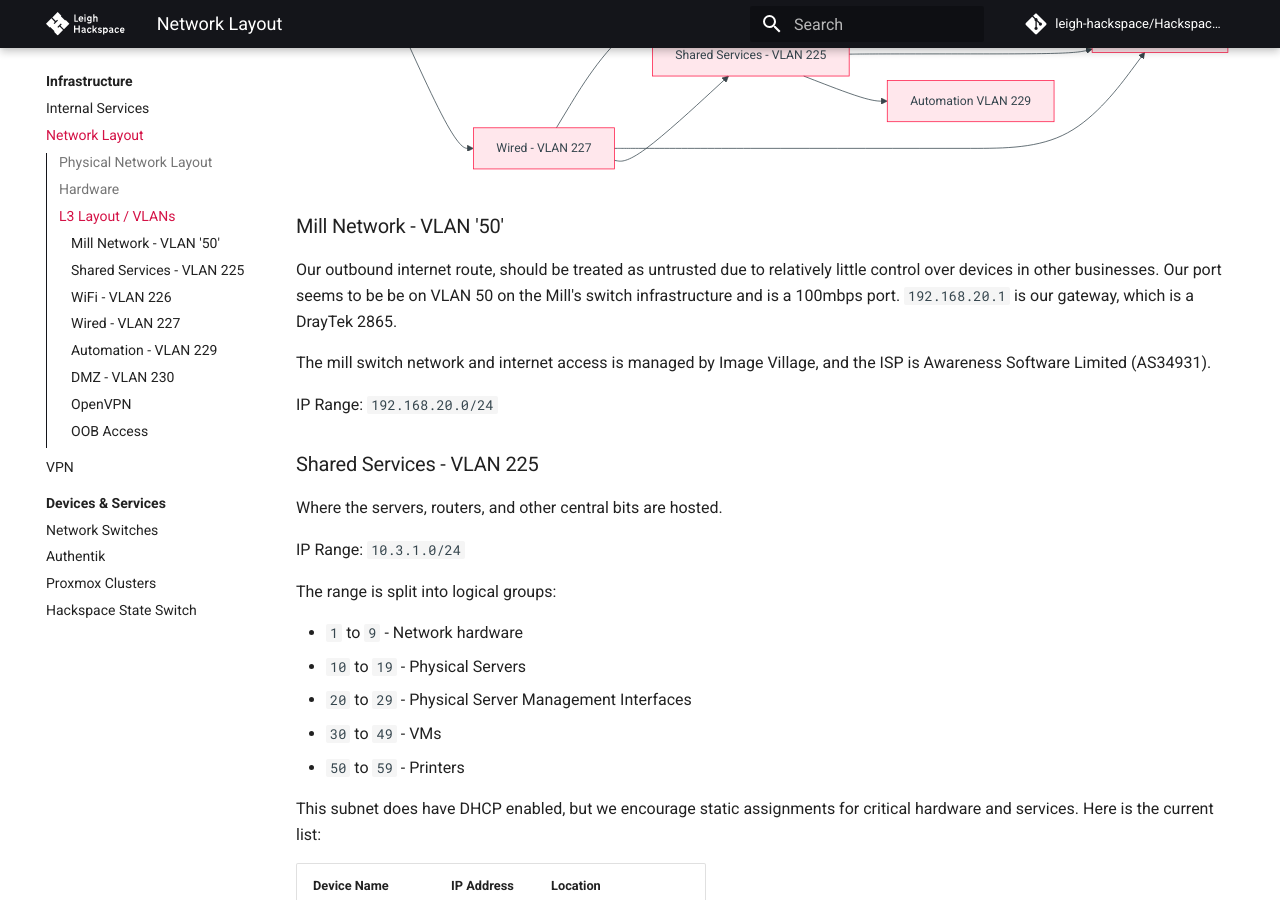
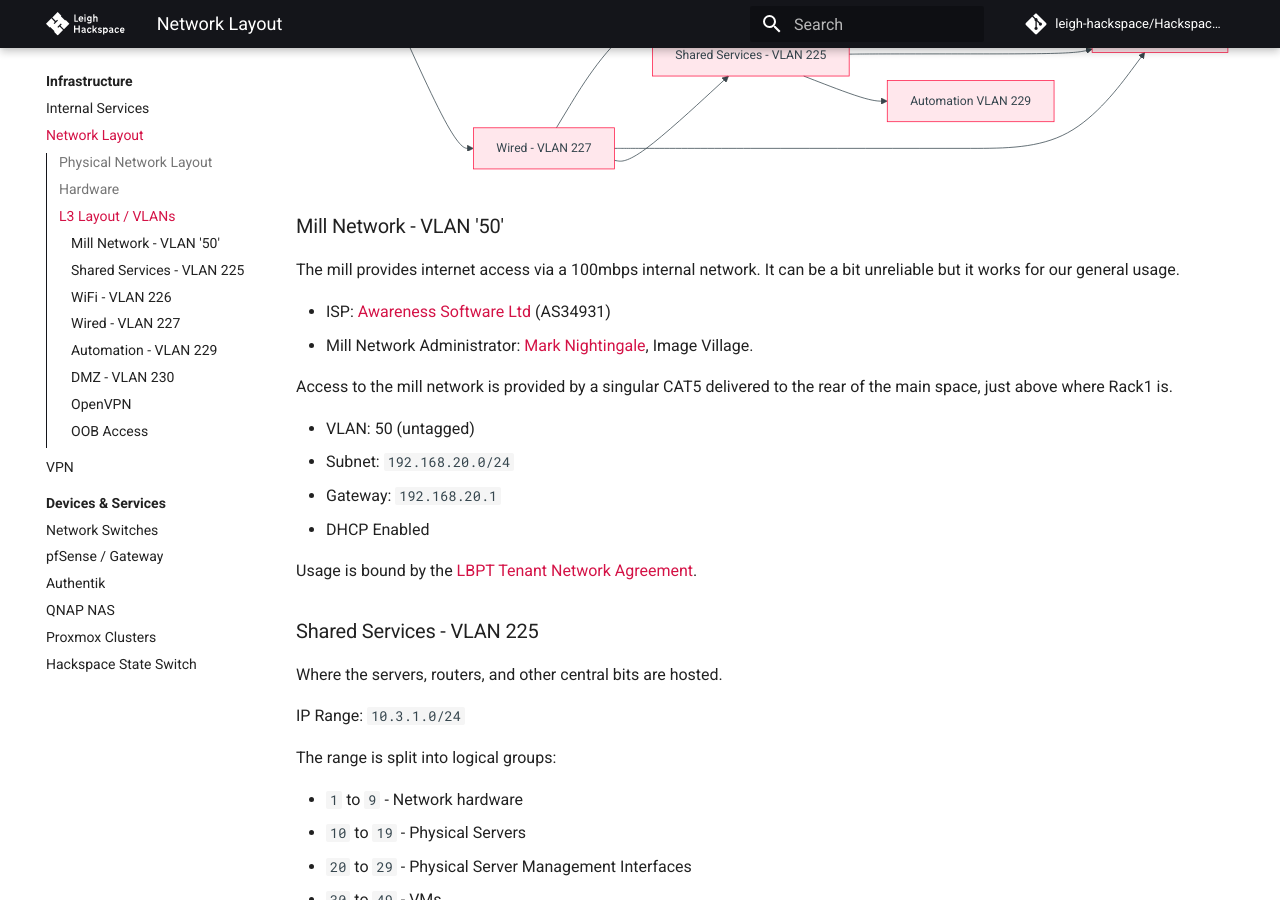
Before and after one commit to leigh-hackspace/HackspaceWiki, an MkDocs documentation site: the page built from docs/infrastructure/network_layout.md, in a window 1280 px wide and 900 px high, scrolled down 1738 px. Built offline with MkDocs 1.6.1 and Material for MkDocs 9.7.7, drawn with Linux system fonts in a browser that asks for light colours; comment, search, counter and statistics services are not loaded; the version menu is left out.

Commit message:
Add docs!

```diff
--- a/docs/infrastructure/network_layout.md
+++ b/docs/infrastructure/network_layout.md
@@ -12,7 +12,7 @@ graph
     SWITCH1[Switch 1] -->|Port1 / en0| GW
     NAS1[NAS 1] --> |Port44| SWITCH1
     ESX1[ESX 1] --> |Port40/41/42| SWITCH1
-    LEIGHOOB[Leigh OOB] -.-> |Port39| SWITCH1
+    LEIGHOOB[Leigh OOB] --> |Port39| SWITCH1
     MINISWITCH[Mini Switch]
     end
 
@@ -87,11 +87,19 @@ graph LR
 
 ### Mill Network - VLAN '50'
 
-Our outbound internet route, should be treated as untrusted due to relatively little control over devices in other businesses. Our port seems to be be on VLAN 50 on the Mill's switch infrastructure and is a 100mbps port. `192.168.20.1` is our gateway, which is a DrayTek 2865.
+The mill provides internet access via a 100mbps internal network. It can be a bit unreliable but it works for our general usage.
 
-The mill switch network and internet access is managed by Image Village, and the ISP is Awareness Software Limited (AS34931).
+* ISP: [Awareness Software Ltd](https://aware-soft.com/) (AS34931)
+* Mill Network Administrator: [Mark Nightingale](data@imagevillage.co.uk), Image Village.
 
-IP Range: `192.168.20.0/24`
+Access to the mill network is provided by a singular CAT5 delivered to the rear of the main space, just above where Rack1 is.
+
+* VLAN: 50 (untagged)
+* Subnet: `192.168.20.0/24`
+* Gateway: `192.168.20.1`
+* DHCP Enabled
+
+Usage is bound by the [LBPT Tenant Network Agreement](mill_network_tc.md).
 
 ### Shared Services - VLAN 225
 
--- a/mkdocs.yaml
+++ b/mkdocs.yaml
@@ -131,6 +131,8 @@ nav:
       - Devices & Services:
         - infrastructure/devices/index.md
         - Network Switches: infrastructure/devices/network_switches/index.md
+        - pfSense / Gateway: infrastructure/devices/pfsense/index.md
         - Authentik: infrastructure/devices/authentik/index.md
+        - QNAP NAS: infrastructure/devices/qnap_nas/index.md
         - Proxmox Clusters: infrastructure/devices/proxmox/index.md
         - Hackspace State Switch: infrastructure/devices/state_switch/index.md
```
Also changed, not shown: other parts of docs/infrastructure/network_layout.md (+2 -2 lines), docs/infrastructure/devices/pfsense/index.md (added, +74 -0 lines), docs/infrastructure/devices/qnap_nas/index.md (added, +32 -0 lines), docs/infrastructure/devices/state_switch/index.md (+1 -1 lines), docs/infrastructure/mill_network_tc.md (added, +67 -0 lines).
